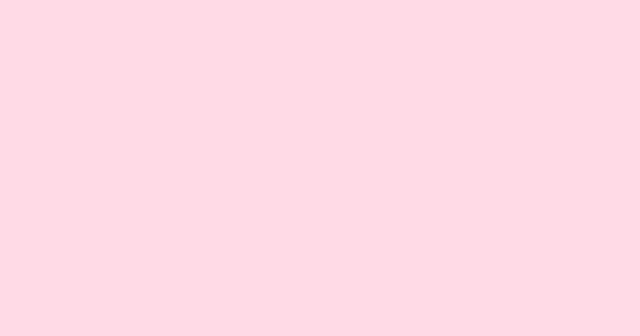
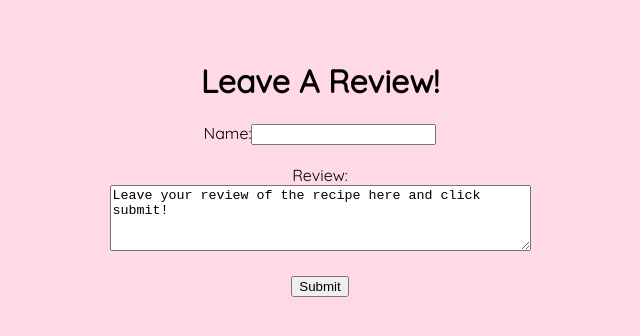
Before and after one commit to kohlkn/SweetCreations, a React (Create React App) app in the folder SweetCreations-master/: page /Review in a window 1280 px wide. Before the commit this address had no page. Shown: the top 336 px of the page, without its empty margins (320-960 px from the left). Built offline with nearby package versions, Linux system fonts and the light colour scheme.

Commit message:
added form

```diff
--- a/SweetCreations-master/src/App.js
+++ b/SweetCreations-master/src/App.js
@@ -7,6 +7,7 @@ import SignUp from './pages/SignUp'
 import StrawberryCupcakes from './pages/StrawberryCupcakes'
 import Cookies from './pages/Cookies'
 import Brownies from './pages/Brownies'
+import Review from './pages/Review'
 
 function App() {
   return (
@@ -19,6 +20,7 @@ function App() {
         <Route path='/StrawberryCupcakes' element={<StrawberryCupcakes />} />
         <Route path='/Cookies' element={<Cookies />} />
         <Route path='/Brownies' element={<Brownies />} />
+        <Route path='/Review' element={<Review />} />
       </Routes>
     </Router>
   );
--- a/SweetCreations-master/src/pages/Brownies.js
+++ b/SweetCreations-master/src/pages/Brownies.js
@@ -3,6 +3,13 @@ import { Link, useNavigate } from "react-router-dom";
 import brownies from '../images/brownies.png'
 
 export default function Brownies() {
+
+  const navigate = useNavigate()
+
+  function cookies(e){
+    navigate('/Review');
+  }
+
   return (
     <>
       <div class="header">
@@ -48,6 +55,7 @@ export default function Brownies() {
           in an airtight container at room temperature for up to 3 days. These
           also freeze well!<br></br>
         </p>
+        <button onClick={cookies} class='butt'>Leave A Review</button>
       </body>
     </>
   );
--- a/SweetCreations-master/src/pages/Cookies.js
+++ b/SweetCreations-master/src/pages/Cookies.js
@@ -3,6 +3,13 @@ import { Link, useNavigate } from "react-router-dom";
 import cookie from '../images/cookie.png'
 
 export default function Cookies() {
+
+  const navigate = useNavigate()
+
+  function cookies(e){
+    navigate('/Review');
+  }
+
   return (
     <>
       <div class="header">
@@ -47,6 +54,7 @@ export default function Cookies() {
           them out when they are just BARELY starting to turn brown.<br></br>
           9. Let them sit on the baking pan for 2 minutes before removing to cooling rack.<br></br>
         </p>
+        <button onClick={cookies} class='butt'>Leave A Review</button>
       </body>
     </>
   );
--- a/SweetCreations-master/src/pages/Home.js
+++ b/SweetCreations-master/src/pages/Home.js
@@ -6,11 +6,14 @@ import cookie from '../images/cookie.png'
 import brownies from '../images/brownies.png'
 import pie from '../images/pie.png'
 import { useNavigate } from 'react-router-dom'
+import { useState } from "react";
+import ReactDOM from 'react-dom/client';
 
 
 export default function Home() {
 
   const navigate = useNavigate()
+
 
   function handleClick(e){
     navigate('/Login');
@@ -144,4 +147,5 @@ export default function Home() {
       </footer>
     </>
   );
+
 }
--- /dev/null
+++ b/SweetCreations-master/src/pages/Review.js
@@ -0,0 +1,42 @@
+import "./Home.css";
+import { useState } from "react";
+import ReactDOM from "react-dom/client";
+
+export default function Review() {
+  const [name, setName] = useState("");
+
+  const handleSubmit = (event) => {
+    event.preventDefault();
+    alert(`The name you entered was: ${name}`);
+  };
+
+  return (
+    <form onSubmit={handleSubmit}>
+      <br></br>
+      <br></br>
+      <h1>Leave A Review!</h1>
+      <label>
+        Name:
+        <input
+          type="text"
+          value={name}
+          onChange={(e) => setName(e.target.value)}
+        />
+      </label>
+      <br></br>
+      <br></br>
+      <label>
+        Review:<br></br>
+        <textarea rows="4" cols="50">
+          Leave your review of the recipe here and click submit!
+        </textarea>
+      </label>
+      <br></br>
+      <br></br>
+      <input type="submit" />
+    </form>
+  );
+}
+
+const root = ReactDOM.createRoot(document.getElementById("root"));
+root.render(<Review />);
--- a/SweetCreations-master/src/pages/StrawberryCupcakes.js
+++ b/SweetCreations-master/src/pages/StrawberryCupcakes.js
@@ -3,6 +3,12 @@ import { Link, useNavigate } from "react-router-dom";
 import strawb from '../images/strawb.png'
 
 export default function StrawberryCupcakes() {
+
+  const navigate = useNavigate()
+
+  function cookies(e){
+    navigate('/Review');
+  }
   return (
     <>
       <div class="header">
@@ -76,6 +82,7 @@ export default function StrawberryCupcakes() {
           can be stored in an airtight container at room temperature without the
           garnish for up to 3 days or refrigerated for up to 1 week.<br></br>
         </p>
+        <button onClick={cookies} class='butt'>Leave A Review</button>
       </body>
     </>
   );
```
